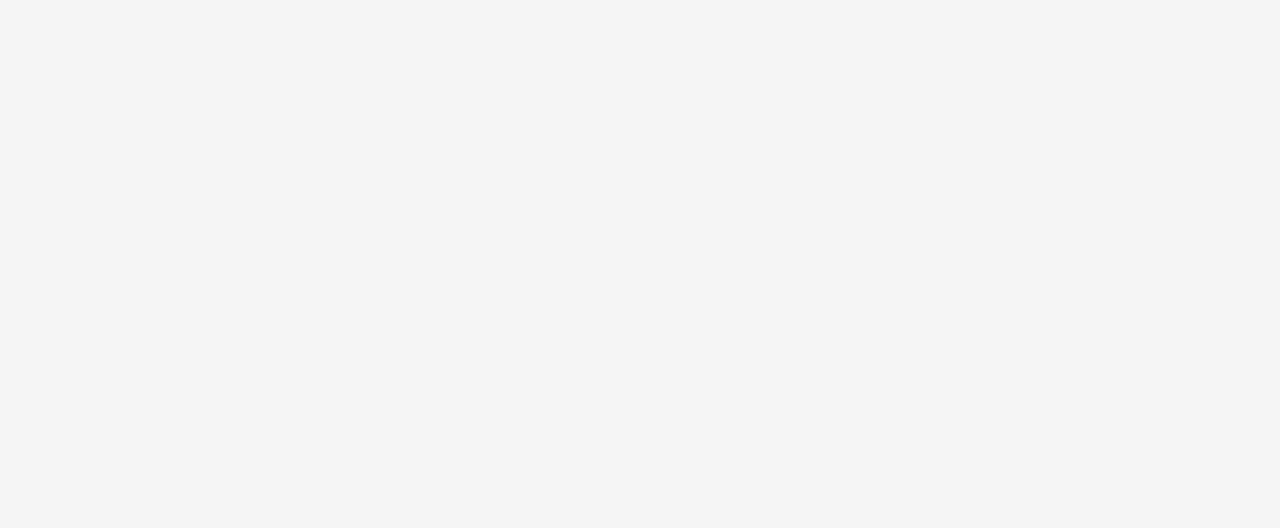
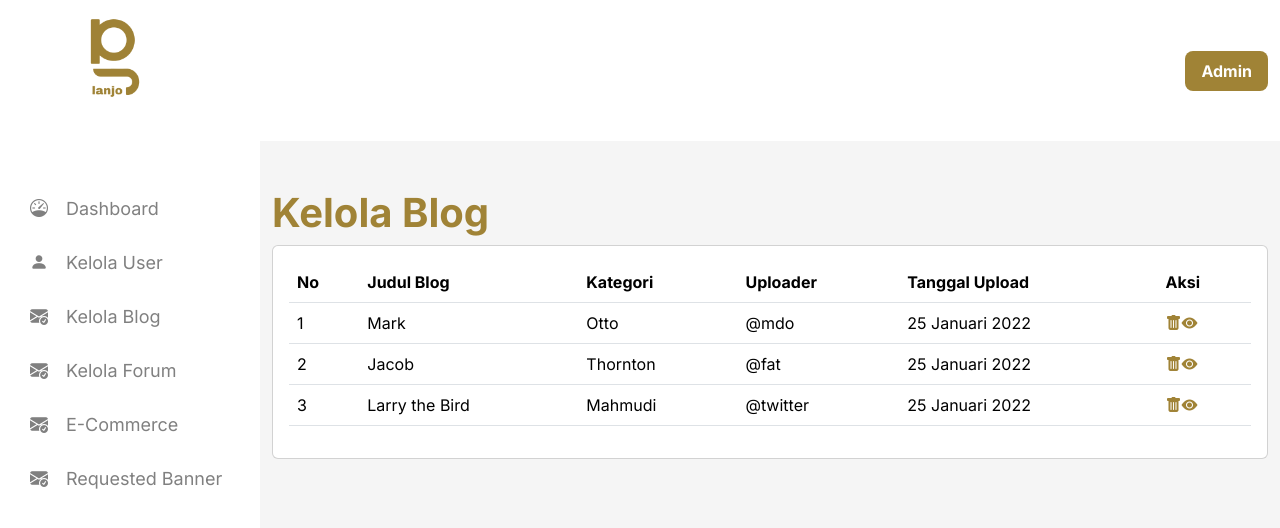
Before and after one commit to daffamuliya/balanjo, a React (Create React App) app in the folder client/: page /admin/blog in a window 1280 px wide. Before the commit this address had no page. Shown: the top 528 px of the page. Built offline with nearby package versions, Linux system fonts and the light colour scheme.

Commit message:
sidebar link

```diff
--- a/client/src/App.js
+++ b/client/src/App.js
@@ -1,6 +1,28 @@
 import React, { Component } from 'react';
 import { BrowserRouter, Route, Routes } from 'react-router-dom';
-import { Login, Register, Landing, Home, Forum, Blog, UploadBlog, DetailBlog, ECommerce, KategoriEcom, DetailProduk, Cart, Checkout, DetailOrder, BuktiBayar, Dashboard } from './pages';
+import {
+  Login,
+  Register,
+  Landing,
+  Home,
+  Forum,
+  Blog,
+  UploadBlog,
+  DetailBlog,
+  ECommerce,
+  KategoriEcom,
+  DetailProduk,
+  Cart,
+  Checkout,
+  DetailOrder,
+  BuktiBayar,
+  Dashboard,
+  KelolaBlog,
+  KelolaEcommerce,
+  KelolaForum,
+  KelolaUser,
+  RequestedBanner,
+} from './pages';
 
 export default class App extends Component {
   render() {
@@ -24,6 +46,11 @@
             <Route path="/detail-order" element={<DetailOrder />} />
             <Route path="/bukti-bayar" element={<BuktiBayar />} />
             <Route path="/admin" element={<Dashboard />} />
+            <Route path="/admin/blog" element={<KelolaBlog />} />
+            <Route path="/admin/ecommerce" element={<KelolaEcommerce />} />
+            <Route path="/admin/forum" element={<KelolaForum />} />
+            <Route path="/admin/user" element={<KelolaUser />} />
+            <Route path="/admin/banner" element={<RequestedBanner />} />
           </Routes>
         </main>
       </BrowserRouter>
--- a/client/src/data/sidebar.json
+++ b/client/src/data/sidebar.json
@@ -1,27 +1,32 @@
 [
   {
     "title": "Dashboard",
-    "icon": "bi bi-speedometer"
+    "icon": "bi bi-speedometer",
+    "path": "/admin"
   },
   {
     "title": "Kelola User",
-    "icon": "bi-person-fill"
+    "icon": "bi-person-fill",
+    "path": "/admin/user"
   },
   {
     "title": "Kelola Blog",
-    "icon": "bi bi-envelope-check-fill"
+    "icon": "bi bi-envelope-check-fill",
+    "path": "/admin/blog"
   },
   {
     "title": "Kelola Forum",
-    "icon": "bi bi-envelope-check-fill"
+    "icon": "bi bi-envelope-check-fill",
+    "path": "/admin/forum"
   },
   {
     "title": "E-Commerce",
     "icon": "bi bi-envelope-check-fill",
-    "childrens": [
-      {
-        "title": "Requested Banner"
-      }
-    ]
+    "path": "/admin/ecommerce"
+  },
+  {
+    "title": "Requested Banner",
+    "icon": "bi bi-envelope-check-fill",
+    "path": "/admin/banner"
   }
 ]
--- a/client/src/pages/index.js
+++ b/client/src/pages/index.js
@@ -13,6 +13,33 @@
 import Checkout from './User/Checkout';
 import DetailOrder from './User/DetailOrder';
 import BuktiBayar from './User/BuktiBayar';
-import Dashboard from './Admin/Dashboard'
+import Dashboard from './Admin/Dashboard';
+import KelolaBlog from './Admin/KelolaBlog';
+import KelolaEcommerce from './Admin/KelolaEcommerce';
+import KelolaForum from './Admin/KelolaForum';
+import KelolaUser from './Admin/KelolaUser';
+import RequestedBanner from './Admin/RequestedBanner';
 
-export { Login, Register, Landing, Home, Forum, Blog, UploadBlog, DetailBlog, ECommerce, KategoriEcom, DetailProduk, Cart, Checkout, DetailOrder, BuktiBayar, Dashboard };
+export {
+  Login,
+  Register,
+  Landing,
+  Home,
+  Forum,
+  Blog,
+  UploadBlog,
+  DetailBlog,
+  ECommerce,
+  KategoriEcom,
+  DetailProduk,
+  Cart,
+  Checkout,
+  DetailOrder,
+  BuktiBayar,
+  Dashboard,
+  KelolaBlog,
+  KelolaEcommerce,
+  KelolaForum,
+  KelolaUser,
+  RequestedBanner,
+};
```
